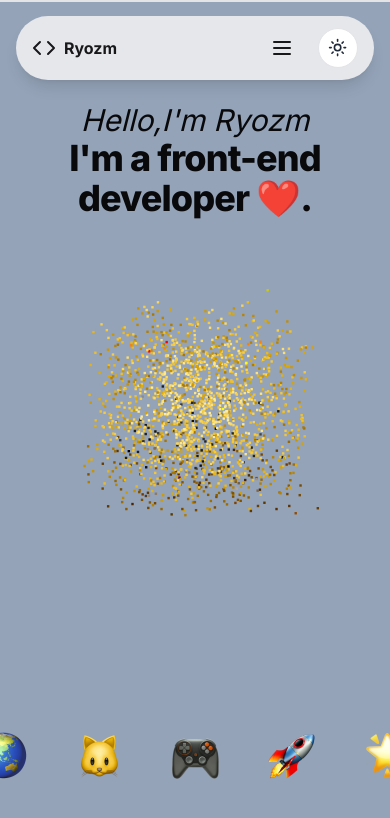
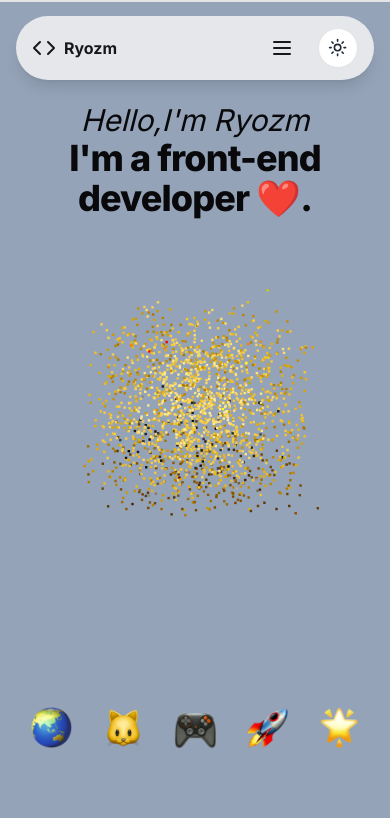
Before and after one commit to ryozm/ryozm-homepage, a Next.js app: page /home in a window 390 px wide. Shown: the top 818 px of the page. Built offline with nearby package versions, Linux system fonts and the light colour scheme.

Commit message:
feat: Refactor DynamicLogo component

```diff
--- a/app/home/components/DynamicLogo.tsx
+++ b/app/home/components/DynamicLogo.tsx
@@ -327,21 +327,21 @@ const DynamicLogo: FC<Props> = ({ width = 400, height = 400 }) => {
   return (
     <div className=" relative w-full h-full flex justify-center items-center">
       <canvas ref={canvasRef} width={width} height={height}></canvas>
-      <div className="absolute bottom-10 flex flex-row items-center justify-center">
-        {logoImgs.map(item => (
+      <div className="absolute bottom-20 flex flex-row items-center justify-center">
+        {logos.map((item, idx) => (
           <div
-            key={item.name}
+            key={item.label}
             className={cn(
-              activeLogo?.name === item.name ? 'bg-slate-400' : 'bg-none',
-              'w-20 h-20 lg:w-40 lg:h-40 m-2 cursor-pointer rounded-lg hover:bg-slate-400 p-2 flex justify-center items-center'
+              activeLogo?.name === item.label ? 'bg-slate-400' : 'bg-none',
+              'w-16 h-16 md:w-20 md:h-20 m-1 md:m-2 cursor-pointer rounded-lg hover:bg-slate-400 p-1 md:p-2 flex justify-center items-center'
             )}
-            onClick={() => clickLogo(particleCanvas.current, item)}
+            onClick={() => clickLogo(particleCanvas.current, logoImgs[idx])}
           >
             <NextImage
               width={100}
               height={100}
-              src={item.src}
-              alt={item.name}
+              src={item.url}
+              alt={item.label}
             />
           </div>
         ))}
```
